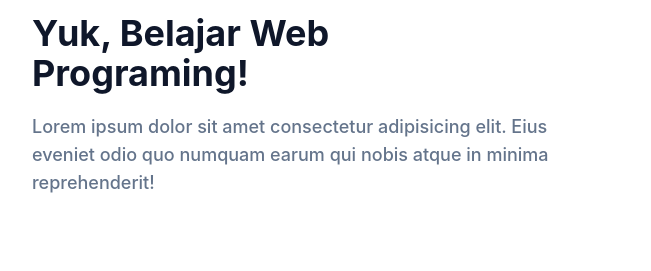
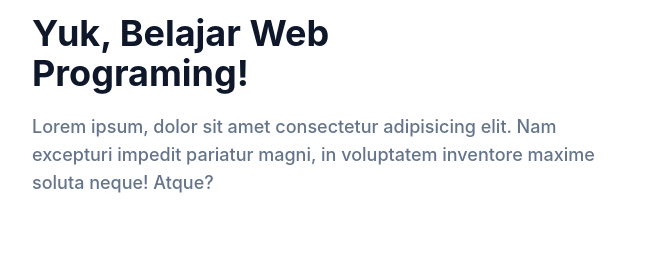
Before and after one commit to rizkiaditama/portfolio, a website: page index.html in a window 1280 px wide. Shown: the part 876-1147 px from the top of the page, 0-651 px from the left. Drawn offline with Linux system fonts and the light colour scheme.

Commit message:
index.html

```diff
--- a/index.html
+++ b/index.html
@@ -189,9 +189,9 @@
               Yuk, Belajar Web Programing!
             </h2>
             <p class="font-medium text-base text-secondary max-w-xl lg:text-lg">
-              Lorem ipsum dolor sit amet consectetur adipisicing elit. Eius
-              eveniet odio quo numquam earum qui nobis atque in minima
-              reprehenderit!
+              Lorem ipsum, dolor sit amet consectetur adipisicing elit. Nam
+              excepturi impedit pariatur magni, in voluptatem inventore maxime
+              soluta neque! Atque?
             </p>
           </div>
           <div class="w-full px-4 lg:w-1/2">
@@ -629,7 +629,9 @@
       <div class="container">
         <div class="flex flex-wrap">
           <div class="w-full px-4 mb-12 text-slate-300 font-medium md:w-1/3">
-            <h2 class="font-bold text-4xl text-white mb-5">Rizki Adi Pratama</h2>
+            <h2 class="font-bold text-4xl text-white mb-5">
+              Rizki Adi Pratama
+            </h2>
             <h3 class="font-bold text-2xl mb-2">Hubungi Saya</h3>
             <p>pratamaadi134@gmail.com</p>
             <p>Semarang, Jawa Tengah, Indonesia</p>
```
